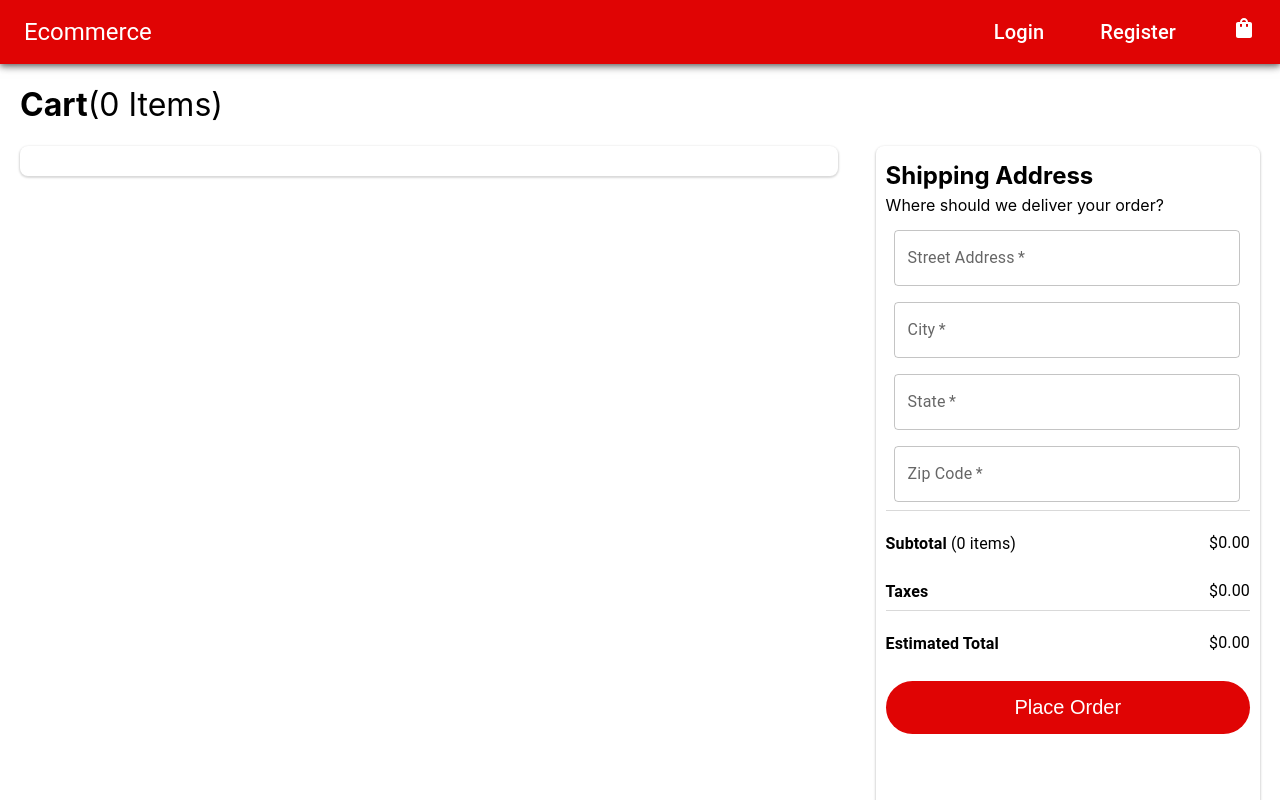
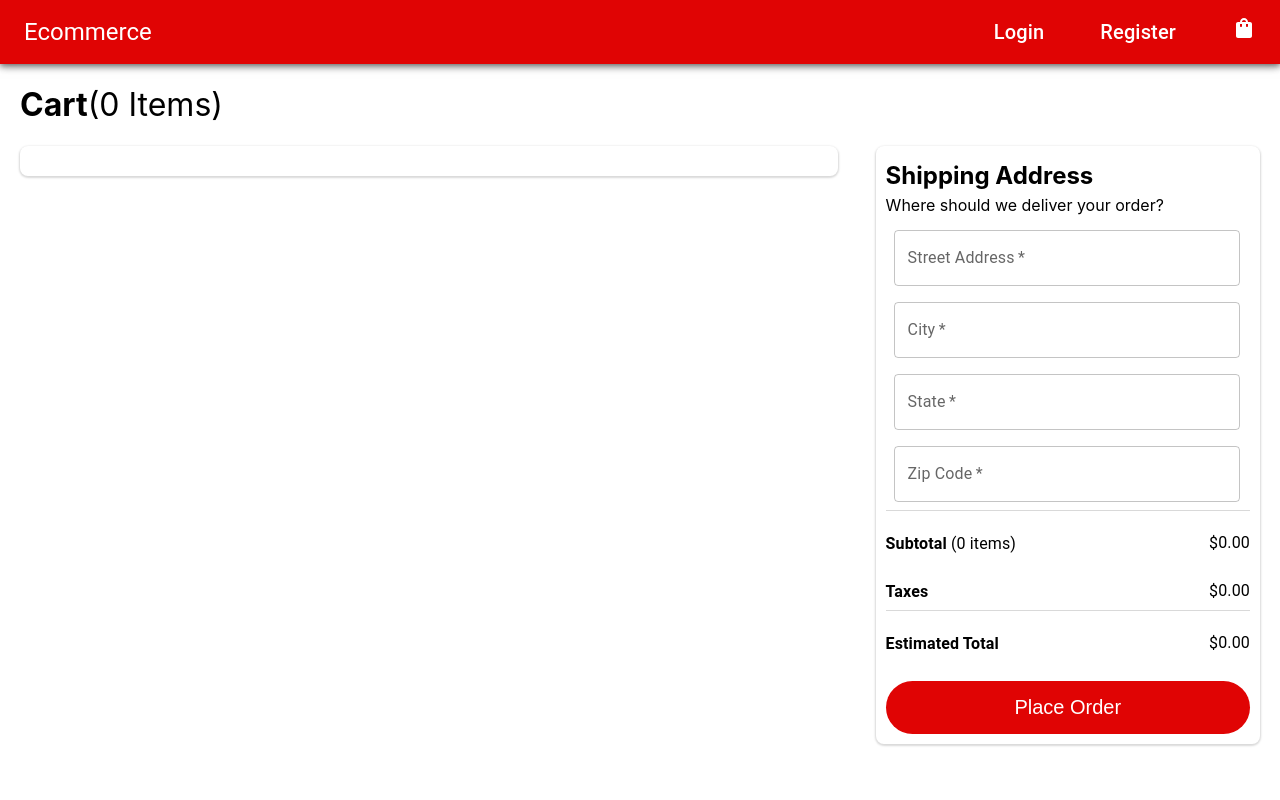
Before and after one commit to Kdp2016/E-Commerce-UI, a React (Create React App) app: page /cart in a window 1280 px wide. Shown: the top 800 px of the page. Built offline with nearby package versions, Linux system fonts and the light colour scheme.

Commit message:
fixed cart css and homepage css errors

```diff
--- a/src/components/Cart.tsx
+++ b/src/components/Cart.tsx
@@ -119,7 +119,7 @@ const Cart = ({}) => {
       </h1>
       <div className="Container">
         <div className="Cart">
-          <div style={{ height: 40, width: "100%" }}>
+          <div>
             <List className="cartList">
               {cartItems.map((product: Product) => {
                 return (
--- a/src/css/cart.css
+++ b/src/css/cart.css
@@ -6,7 +6,8 @@ html {
   margin: 0px 20px;
   display: flex;
   justify-content: space-between;
-  height: 100vh;
+  min-height: 100vh;
+  margin-bottom: 30px;
 }
 
 .Cart {
@@ -117,6 +118,7 @@ html {
   padding: 10px;
   right: 10px;
   border-radius: 0.5rem;
+  height: 100%;
 }
 
 .checkoutForm {
--- a/src/css/homepage.css
+++ b/src/css/homepage.css
@@ -57,7 +57,9 @@
 .css-1oqqzyl-MuiContainer-root{
   margin-bottom: 30px;
 }
-
+.css-1qsxih2{
+  margin-bottom: 30px;
+}
 .css-bhp9pd-MuiPaper-root-MuiCard-root{
   display: flex;
   flex-direction: column;
```
